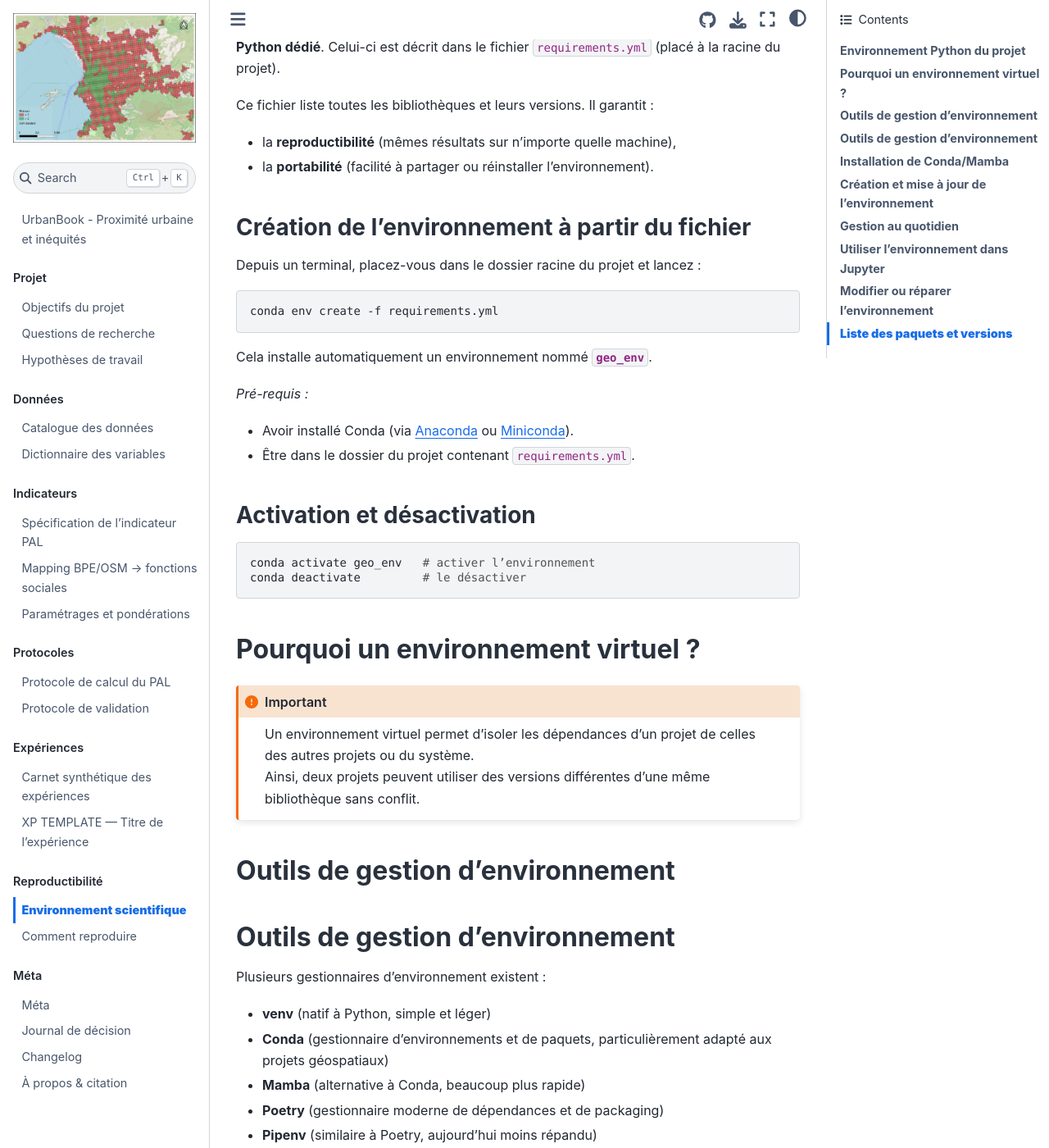
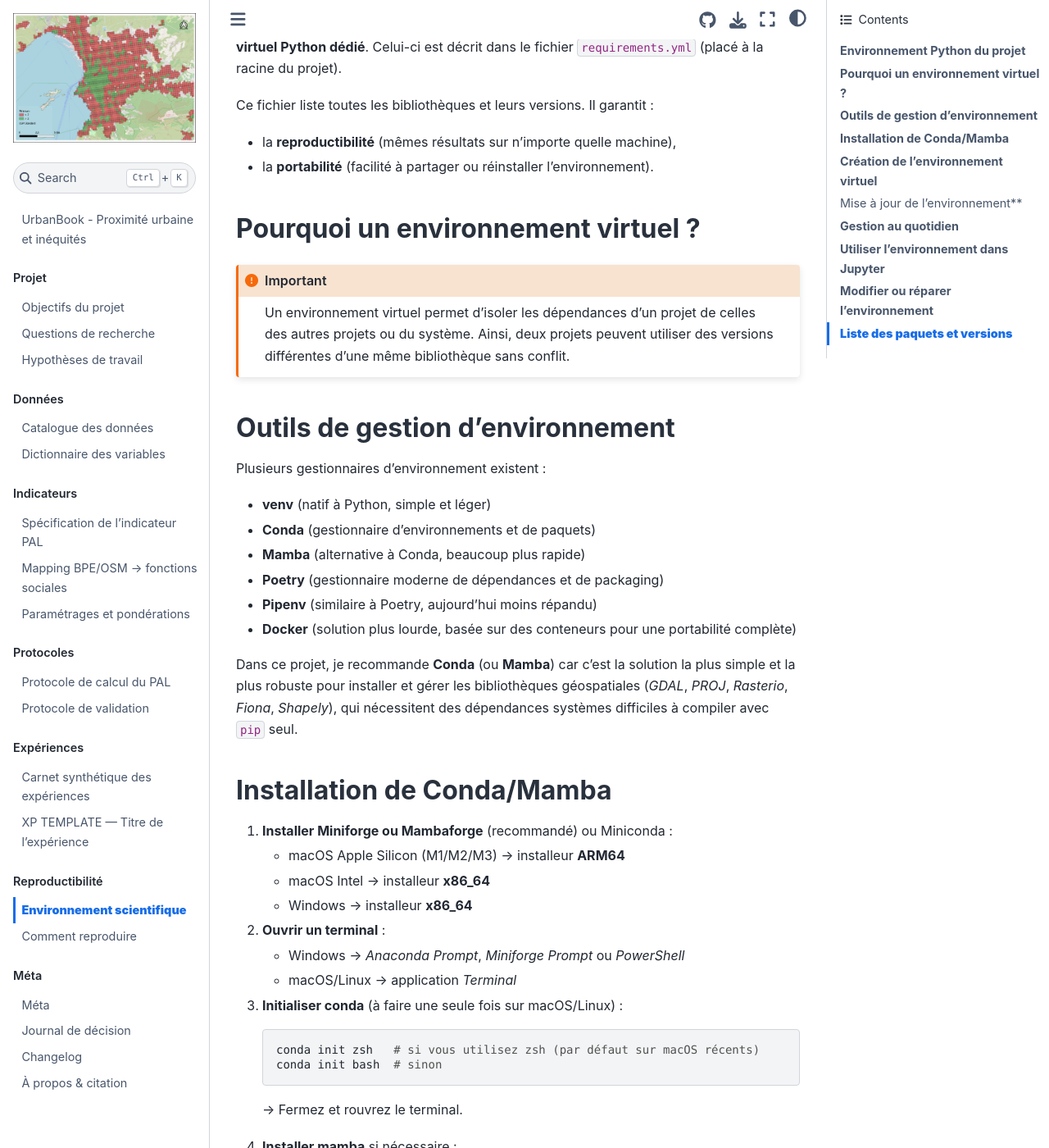
Before and after one commit to techByHazim/UrbanBook, a Jupyter Book: the page built from 50_Reproductibilite/environnement.md, in a window 1280 px wide and 1400 px high, scrolled down 198 px. Shown: the whole window at 82% size. Built offline with Jupyter Book 1.0.4 settings and Sphinx 7.4.7 and the Sphinx Book theme 1.1.4, drawn with Linux system fonts in a browser that asks for light colours; some of the changed text lies outside the part shown.

Commit message:
Mise a jour environement

````diff
--- a/50_Reproductibilite/environnement.md
+++ b/50_Reproductibilite/environnement.md
@@ -2,7 +2,7 @@
 
 ## **Environnement Python du projet**
 
-Toutes les analyses hors QGIS (scripts et notebooks) s’appuient sur un **environnement Python dédié**.
+Toutes les analyses hors QGIS (scripts et notebooks) s’appuient sur un **environnement virtuel Python dédié**.
 Celui-ci est décrit dans le fichier `requirements.yml` (placé à la racine du projet).
 
 Ce fichier liste toutes les bibliothèques et leurs versions. Il garantit :
@@ -10,50 +10,25 @@
 * la **reproductibilité** (mêmes résultats sur n’importe quelle machine),
 * la **portabilité** (facilité à partager ou réinstaller l’environnement).
 
-### **Création de l’environnement à partir du fichier**
-
-Depuis un terminal, placez-vous dans le dossier racine du projet et lancez :
-
-```bash
-conda env create -f requirements.yml
-```
-
-Cela installe automatiquement un environnement nommé **`geo_env`**.
-
-*Pré-requis :*
-
-* Avoir installé Conda (via [Anaconda](https://www.anaconda.com/download) ou [Miniconda](https://docs.conda.io/en/latest/miniconda.html)).
-* Être dans le dossier du projet contenant `requirements.yml`.
-
-### **Activation et désactivation**
-
-```bash
-conda activate geo_env   # activer l’environnement
-conda deactivate         # le désactiver
-```
-
 ## **Pourquoi un environnement virtuel ?**
 
 ```{admonition} Important
 :class: important
-Un environnement virtuel permet d’isoler les dépendances d’un projet de celles des autres projets ou du système.
-Ainsi, deux projets peuvent utiliser des versions différentes d’une même bibliothèque sans conflit.
+Un environnement virtuel permet d’isoler les dépendances d’un projet de celles des autres projets ou du système. Ainsi, deux projets peuvent utiliser des versions différentes d’une même bibliothèque sans conflit.
 ```
-
-## **Outils de gestion d’environnement**
 
 ## **Outils de gestion d’environnement**
 
 Plusieurs gestionnaires d’environnement existent :
 
 - **venv** (natif à Python, simple et léger)
-- **Conda** (gestionnaire d’environnements et de paquets, particulièrement adapté aux projets géospatiaux)
+- **Conda** (gestionnaire d’environnements et de paquets)
 - **Mamba** (alternative à Conda, beaucoup plus rapide)
 - **Poetry** (gestionnaire moderne de dépendances et de packaging)
 - **Pipenv** (similaire à Poetry, aujourd’hui moins répandu)
 - **Docker** (solution plus lourde, basée sur des conteneurs pour une portabilité complète)
 
-Dans ce projet, nous utilisons **Conda** (ou **Mamba**) car c’est la solution la plus simple et la plus robuste pour installer et gérer les bibliothèques géospatiales (*GDAL*, *PROJ*, *Rasterio*, *Fiona*, *Shapely*), qui nécessitent des dépendances systèmes difficiles à compiler avec `pip` seul.
+Dans ce projet, je recommande **Conda** (ou **Mamba**) car c’est la solution la plus simple et la plus robuste pour installer et gérer les bibliothèques géospatiales (*GDAL*, *PROJ*, *Rasterio*, *Fiona*, *Shapely*), qui nécessitent des dépendances systèmes difficiles à compiler avec `pip` seul.
 
 
 ## **Installation de Conda/Mamba**
@@ -91,16 +66,25 @@
    conda config --set channel_priority strict
    ```
 
+## **Création de l’environnement virtuel**
 
-## **Création et mise à jour de l’environnement**
+Depuis un terminal, placez-vous dans le dossier racine du projet et lancez :
 
-* **Créer un nouvel environnement** :
+```bash
+conda env create -f requirements.yml  # ou mamba env create -f requirements.yml
+```
 
-  ```bash
-  mamba env create -f requirements.yml
-  ```
+Cela installe automatiquement un environnement nommé **`geo_env`**.
 
-* **Mettre à jour un environnement existant** :
+*Pré-requis :*
+
+* Avoir installé Conda (via [Anaconda](https://www.anaconda.com/download) ou [Miniconda](https://docs.conda.io/en/latest/miniconda.html)).
+
+* Être dans le dossier du projet contenant `requirements.yml`.
+
+## Mise à jour de l’environnement**
+
+Pour mettre à jour l'environnement existant :
 
   ```bash
   mamba env update -n geo_env -f requirements.yml --prune
````
